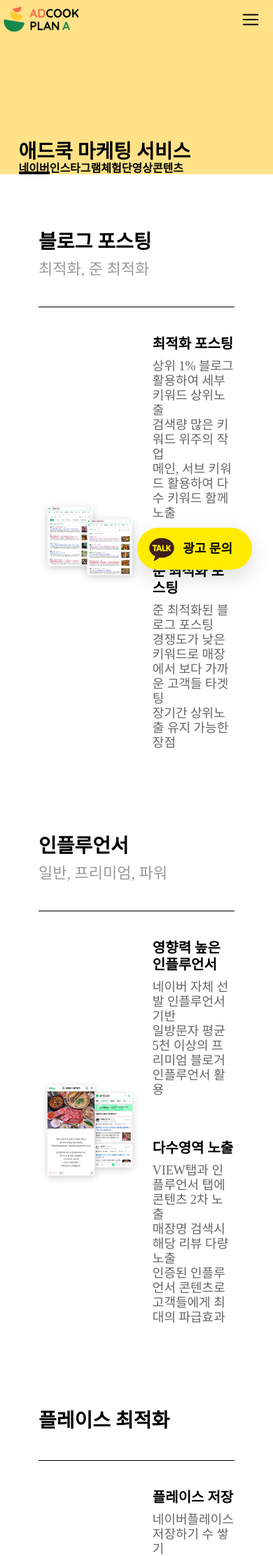
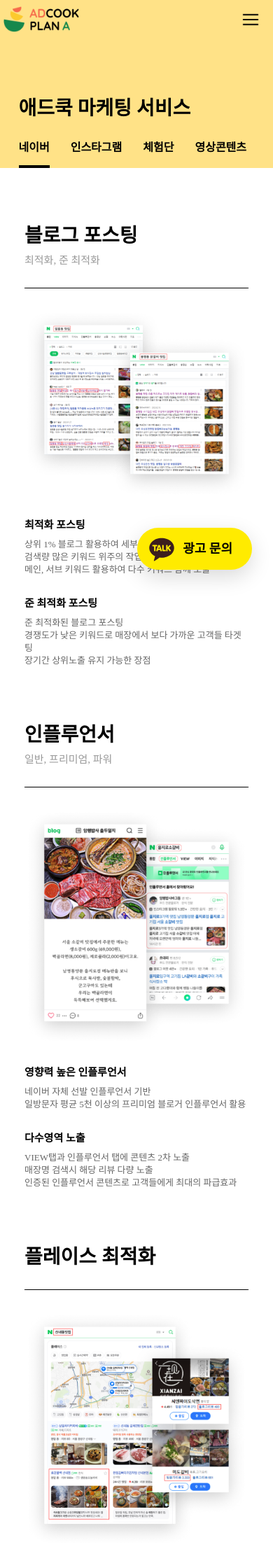
Before and after one commit to kse012050/adcook, a PHP site: page /marketing-naver.html in a window 390 px wide. Shown: the top 2223 px of the page at 70% size. Run offline with PHP 8.4, Linux system fonts and the light colour scheme; some web fonts are replaced.

Commit message:
반응형 - 마케팅 페이지 완료

```diff
--- a/css/global.css
+++ b/css/global.css
@@ -9,7 +9,7 @@ svg{fill: none;}
 
 
 /* 컨텐츠 사이즈 */
-.contentSize{max-width: var(--contentSize); padding-inline: var(--contentSpacing); margin-inline: auto; box-sizing: border-box;}
+.contentSize{max-width: var(--contentSize); width: calc(100% - var(--contentSpacing) * 2); margin-inline: auto; box-sizing: border-box;}
 .contentSize-padding{padding-inline: max(calc((100vw - var(--contentSize) - var(--scrollWidth)) / 2), var(--contentSpacing)); box-sizing: border-box;}
 
 
--- a/css/page.css
+++ b/css/page.css
@@ -146,20 +146,18 @@
 
 /* 마케팅 페이지 */
 /* 마케팅 페이지 공통 */
-.marketingPage h2{padding-top: 200px; background-color: var(--color-yellow02);}
+.marketingPage h2{background-color: var(--color-yellow02);}
 .marketingPage .subMenu{display: flex; position: sticky; top: var(--headerHeight); background-color: var(--color-yellow02);}
 .marketingPage .subMenu a{font-weight: 700;}
 .marketingPage .subMenu a:is(.active, :hover){position: relative;}
 .marketingPage .subMenu a:is(.active, :hover)::after{content: ''; position: absolute; left: 0; bottom: 0; width: 100%; height: 4px; background-color: var(--color-font01);}
-.marketingPage ul li:not(:last-child){margin-bottom: 120px;}
-.marketingPage ul li small{font-size: 22px; line-height: 26px; margin-top: 10px; font-weight: 400; color: var(--color-font03); display: block;}
-.marketingPage ul li > div{padding-top: 40px; margin-top: 40px; border-top: 1px solid var(--color-font01); display: flex; justify-content: space-between; align-items: center;}
-.marketingPage ul li > div::before{content: ''; width: 52.593%; background-repeat: no-repeat; background-position: left calc(100% / (var(--idxTotal) - 1) * var(--styleIdx)) top; background-size: calc(100% * var(--idxTotal));}
-.marketingPage ul li > div div{width: 41.852%;}
-.marketingPage ul li > div div strong{font-size: 20px; line-height: 24px; margin-bottom: 10px; font-weight: 700; color: var(--color-font01); display: block;}
+.marketingPage ul li small{margin-top: 10px; font-weight: 400; color: var(--color-font03); display: block;}
+.marketingPage ul li > div{border-top: 1px solid var(--color-font01);}
+.marketingPage ul li > div::before{content: ''; background-repeat: no-repeat; background-position: left calc(100% / (var(--idxTotal) - 1) * var(--styleIdx)) top; background-size: calc(100% * var(--idxTotal));}
+.marketingPage ul li > div div strong{font-weight: 700; color: var(--color-font01); display: block;}
 .marketingPage ul li > div div strong:not(:first-of-type){margin-top: 60px;}
-.marketingPage ul li > div div p{font-size: 18px; line-height: 21px; font-weight: 400; color: var(--color-font02);}
-.marketingPage ul li > div div mark{font-size: 16px; line-height: 19px; margin-top: 10px; font-weight: 700; display: block;}
+.marketingPage ul li > div div p{font-weight: 400; color: var(--color-font02);}
+.marketingPage ul li > div div mark{font-weight: 700; display: block;}
 
 /* 마케팅 페이지 - 네이버 */
 .marketingPage .naverArea li > div::before{aspect-ratio: 568 / 600; background-image: url(../images/marketing-naver.png);}
--- a/css/page1024-1920.css
+++ b/css/page1024-1920.css
@@ -37,6 +37,8 @@ br.tablet{display: none;}
 
 /* 마케팅 페이지 */
 /* 마케팅 페이지 공통 */
+.marketingPage h2{padding-top: 200px;}
+.marketingPage ul li:not(:last-child){margin-bottom: 120px;}
 
 /* 마케팅 페이지 - 네이버 */
 
--- a/css/page1024.css
+++ b/css/page1024.css
@@ -68,8 +68,14 @@
 /* 마케팅 페이지 */
 /* 마케팅 페이지 공통 */
 .marketingPage h2{padding-bottom: 20px;}
-.marketingPage .subMenu{gap: 30px;}
 .marketingPage .subMenu a{font-size: 18px; line-height: 61px;}
+.marketingPage ul li small{font-size: 18px; line-height: 21px;}
+.marketingPage ul li > div{padding-top: 50px;}
+.marketingPage ul li > div div{width: 43.75%;}
+.marketingPage ul li > div div strong{font-size: 18px; line-height: 21px; margin-bottom: 15px;}
+.marketingPage ul li > div div strong:not(:first-of-type){margin-top: 50px;}
+.marketingPage ul li > div div p{font-size: 16px; line-height: 22px;}
+.marketingPage ul li > div div mark{font-size: 15px; line-height: 18px; margin-top: 8px;}
 
 /* 마케팅 페이지 - 네이버 */
 
--- a/css/page1920.css
+++ b/css/page1920.css
@@ -73,6 +73,14 @@
 .marketingPage h2{padding-bottom: 40px;}
 .marketingPage .subMenu{gap: 40px;}
 .marketingPage .subMenu a{font-size: 20px; line-height: 64px;}
+.marketingPage ul li small{font-size: 22px; line-height: 26px;}
+.marketingPage ul li > div{padding-top: 40px; margin-top: 40px;}
+.marketingPage ul li > div::before{width: 52.593%;}
+.marketingPage ul li > div div{width: 41.852%;}
+.marketingPage ul li > div div strong{font-size: 20px; line-height: 24px; margin-bottom: 10px;}
+.marketingPage ul li > div div strong:not(:first-of-type){margin-top: 60px;}
+.marketingPage ul li > div div p{font-size: 18px; line-height: 21px;}
+.marketingPage ul li > div div mark{font-size: 16px; line-height: 19px; margin-top: 10px;}
 
 /* 마케팅 페이지 - 네이버 */
 
--- a/css/page360-1024.css
+++ b/css/page360-1024.css
@@ -30,6 +30,8 @@
 
 /* 마케팅 페이지 */
 /* 마케팅 페이지 공통 */
+.marketingPage .subMenu{gap: 30px;}
+.marketingPage ul li > div{margin-top: 30px;}
 
 /* 마케팅 페이지 - 네이버 */
 
--- a/css/page360-768.css
+++ b/css/page360-768.css
@@ -59,6 +59,16 @@
 
 /* 마케팅 페이지 */
 /* 마케팅 페이지 공통 */
+.marketingPage h2{padding-top: calc(var(--headerHeight) + 80px); padding-bottom: 10px;}
+.marketingPage .subMenu a{font-size: 16px; line-height: 59px;}
+.marketingPage ul li:not(:last-child){margin-bottom: 80px;}
+.marketingPage ul li small{font-size: 15px; line-height: 18px;}
+.marketingPage ul li > div{padding-top: 30px;}
+.marketingPage ul li > div div strong{font-size: 15px; line-height: 18px; margin-bottom: 10px;}
+.marketingPage ul li > div div strong:not(:first-of-type){margin-top: 30px;}
+.marketingPage ul li > div div p{font-size: 13px; line-height: 18px;}
+.marketingPage ul li > div div mark{font-size: 12px; line-height: 14px; margin-top: 15px;}
+
 
 /* 마케팅 페이지 - 네이버 */
 
--- a/css/page360.css
+++ b/css/page360.css
@@ -41,6 +41,7 @@
 
 /* 마케팅 페이지 */
 /* 마케팅 페이지 공통 */
+.marketingPage ul li > div::before{display: block; margin-bottom: 30px;}
 
 /* 마케팅 페이지 - 네이버 */
 
--- a/css/page768-1024.css
+++ b/css/page768-1024.css
@@ -30,6 +30,7 @@
 
 /* 마케팅 페이지 */
 /* 마케팅 페이지 공통 */
+.marketingPage ul li > div::before{width: 50%;}
 
 /* 마케팅 페이지 - 네이버 */
 
--- a/css/page768-1920.css
+++ b/css/page768-1920.css
@@ -52,6 +52,7 @@ br.mobile{display: none;}
 
 /* 마케팅 페이지 */
 /* 마케팅 페이지 공통 */
+.marketingPage ul li > div{display: flex; justify-content: space-between; align-items: center;}
 
 /* 마케팅 페이지 - 네이버 */
 
--- a/css/page768.css
+++ b/css/page768.css
@@ -37,6 +37,7 @@
 
 /* 마케팅 페이지 */
 /* 마케팅 페이지 공통 */
+.marketingPage ul li > div div{width: 45.74%;}
 
 /* 마케팅 페이지 - 네이버 */
 
```
